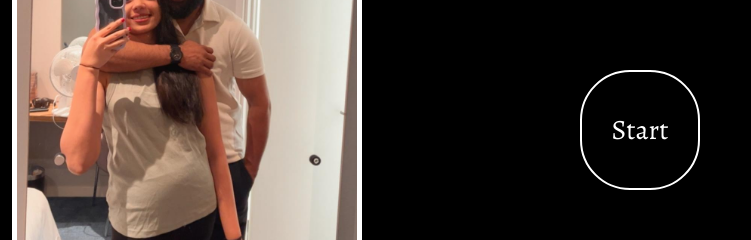
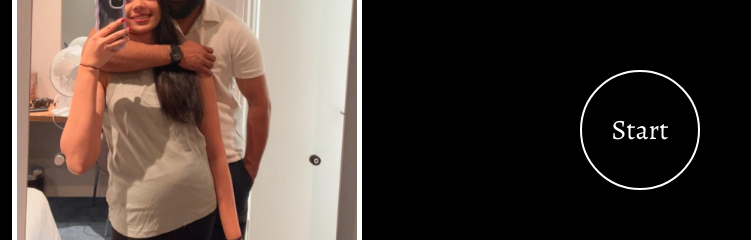
Before and after one commit to saptisunil1/wedding-invitation, a React (Create React App) app: page / in a window 1280 px wide. Shown: the part 270-510 px from the top of the page, without its empty margins (0-751 px from the left). Built offline with nearby package versions, Linux system fonts and the light colour scheme.

Commit message:
button change circle

```diff
--- a/src/myCss.css
+++ b/src/myCss.css
@@ -61,7 +61,7 @@ body {
   transform: translate(-50%, -50%);
   width: 120px;
   height: 120px;
-  border-radius: 50px;
+  border-radius: 50%;
   font-size: 28px;
   color: white;
   background: rgba(255, 255, 255, 0);
```
